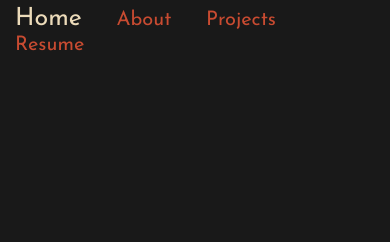
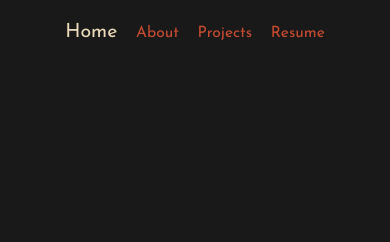
Before and after one commit to rht-21/rht-21.github.io, a plain HTML site: page index.html in a window 390 px wide. Shown: the top 242 px of the page. Drawn offline with nearby package versions, Linux system fonts and the light colour scheme.

Commit message:
Add files via upload

```diff
--- a/style.css
+++ b/style.css
@@ -42,13 +42,13 @@ a, a:hover {
 .nav-item {
     font-family: var(--nav-text), sans-serif;
     color: var(--accent);
-    font-size: 20px;
+    font-size: 1.5vw;
     margin: 0 15px;
     transition-duration: 0.3s;
 }
 
 .nav-item:hover {
-    font-size: 25px;
+    font-size: 1.75vw;
     color: var(--text);
 }
 
@@ -317,6 +317,19 @@ a, a:hover {
 /* Media Queries */
 
 @media (max-width: 800px) {
+    .nav-item {
+        font-size: 4vw;
+        margin: 0 7px;
+    }
+
+    .nav-item:hover {
+        font-size: 5vw;
+    }
+
+    .current {
+        font-size: 5vw;
+    }
+
     #content {
         padding: 0 10px;
     }
```
